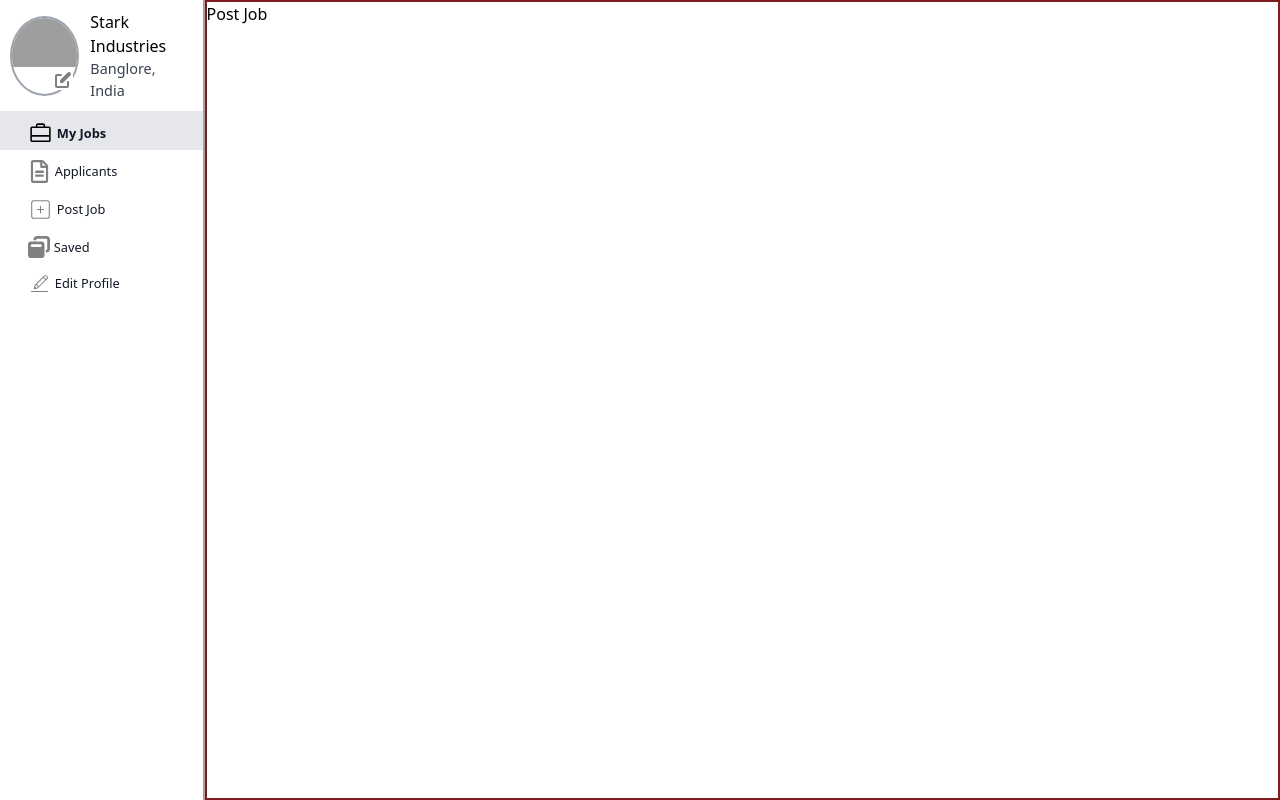
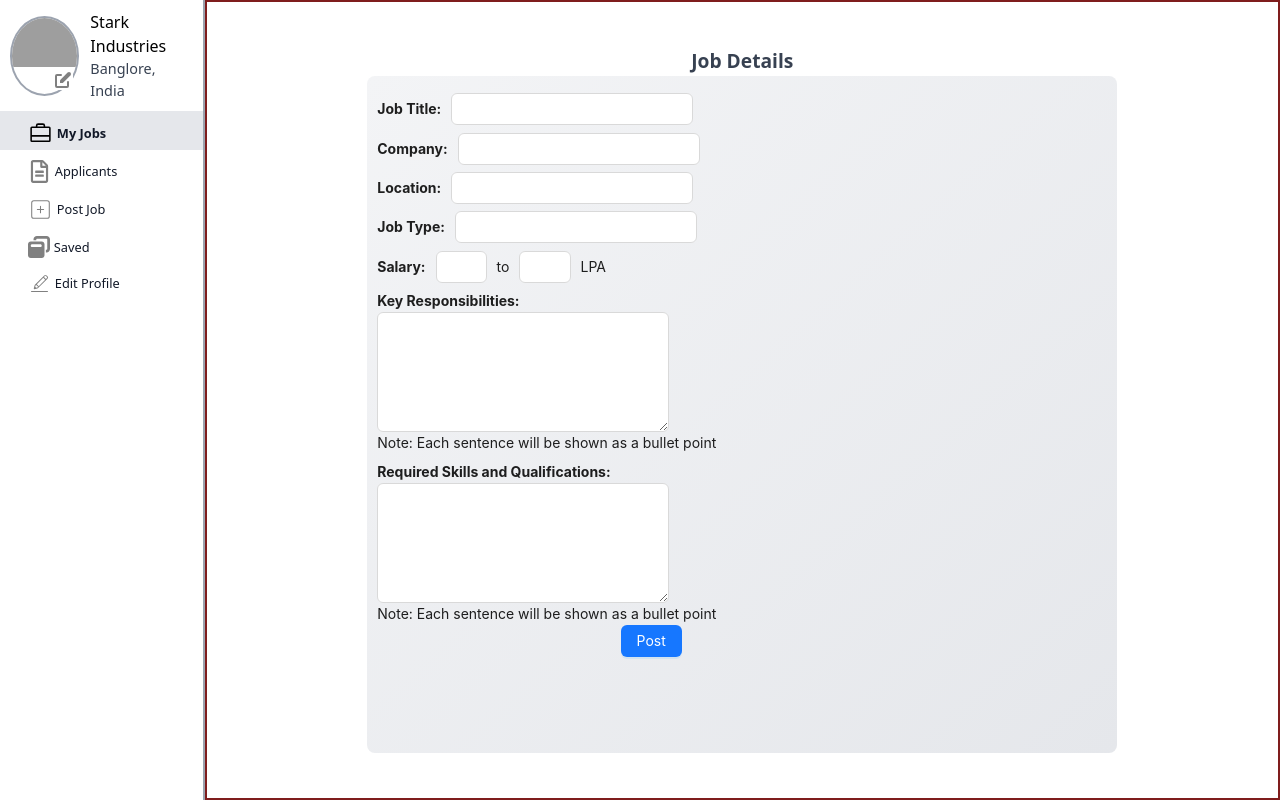
Before and after one commit to ShreeramNew/job-portal-typescript, a Next.js app: page /dashboard/postJob in a window 1280 px wide. Built offline with nearby package versions, Linux system fonts and the light colour scheme; grey boxes are pictures that could not be loaded.

Commit message:
jobPost page is done

```diff
--- a/src/app/dashboard/postJob/page.tsx
+++ b/src/app/dashboard/postJob/page.tsx
@@ -1,8 +1,143 @@
 "use client";
+import { BsCaretRightFill } from "react-icons/bs";
+import React from "react";
+import type { FormProps } from "antd";
+import { Button, Checkbox, Form, Input } from "antd";
+import TextArea from "antd/es/input/TextArea";
+
+type FieldType = {
+   jobTitle?: string;
+   company?: string;
+   location?: string;
+   jobType?: string;
+   minSalary?: number;
+   maxSalary?: number;
+   responsibilities?: string;
+   skills?: string;
+};
+
+const onFinish: FormProps<FieldType>["onFinish"] = (values) => {
+   console.log("Success:", values);
+};
+
+const onFinishFailed: FormProps<FieldType>["onFinishFailed"] = (errorInfo) => {
+   console.log("Failed:", errorInfo);
+};
+
 export default function Page() {
    return (
-      <div className="h-screen w-screen grid grid-cols-1 border-2 border-red-900  md:grid-cols-12  overflow-x-hidden">
-        Post Job
+      <div className="w-screen h-screen border-2 pt-[16%] md:pt-0 border-red-900 flex flex-col justify-center items-center overflow-x-scroll">
+         <h3 className="  left-0 text-gray-700 font-bold text-[1.2rem]">Job Details</h3>
+         <div className="w-[90%] md:w-[70%] bg-gradient-to-br from-gray-100 to-gray-200 rounded-lg  h-[90%] md:h-[85%] overflow-y-scroll overflow-x-hidden  p-[10px] text-gray-700 text-[1rem] md:text-[0.8rem] ">
+            <Form
+               name="basic"
+               onFinish={onFinish}
+               onFinishFailed={onFinishFailed}
+               className="h-full"
+            >
+               <div className="mt-[5%] md:mt-[1%] w-full h-auto flex gap-[10px] items-center border- border-green-900 ">
+                  <div className="font-bold border- border-red-900 ">Job Title:</div>
+                  <Form.Item<FieldType>
+                     name="jobTitle"
+                     rules={[{ required: true, message: "" }]}
+                     className="border- border-blue-300 !h-full m-0"
+                  >
+                     <Input />
+                  </Form.Item>
+               </div>
+               <div className="mt-[5%] md:mt-[1%] w-full h-auto flex gap-[10px] items-center border- border-green-900 ">
+                  <div className="font-bold border- border-red-900 ">Company:</div>
+                  <Form.Item<FieldType>
+                     name="company"
+                     rules={[{ required: true, message: "" }]}
+                     className="border- border-blue-300 !h-full m-0"
+                  >
+                     <Input />
+                  </Form.Item>
+               </div>
+               <div className="mt-[5%] md:mt-[1%] w-full h-auto flex gap-[10px] items-center border- border-green-900 ">
+                  <div className="font-bold border- border-red-900 ">Location:</div>
+                  <Form.Item<FieldType>
+                     name="location"
+                     rules={[{ required: true, message: "" }]}
+                     className="border- border-blue-300 !h-full m-0"
+                  >
+                     <Input />
+                  </Form.Item>
+               </div>
+               <div className="mt-[5%] md:mt-[1%] w-full h-auto flex gap-[10px] items-center border- border-green-900 ">
+                  <div className="font-bold border- border-red-900 ">Job Type:</div>
+                  <Form.Item<FieldType>
+                     name="jobType"
+                     rules={[{ required: true, message: "" }]}
+                     className="border- border-blue-300 !h-full m-0"
+                  >
+                     <Input />
+                  </Form.Item>
+               </div>
+               <div className="mt-[5%] md:mt-[1%] w-full h-auto flex gap-[10px] items-center border- border-green-900 ">
+                  <div className="font-bold border- border-red-900 ">Salary:</div>
+                  <Form.Item<FieldType>
+                     name="minSalary"
+                     rules={[{ required: true, message: "" }]}
+                     className="border- border-blue-300 !h-full m-0 !flex justify-center items-center w-[17%] md:w-[7%]"
+                  >
+                     <Input type="number" />
+                  </Form.Item>
+                  <div>to</div>
+                  <Form.Item<FieldType>
+                     name="maxSalary"
+                     rules={[{ required: true, message: "" }]}
+                     className="border- border-blue-300 !h-full m-0 !flex justify-center items-center w-[17%] md:w-[7%]"
+                  >
+                     <Input type="number" />
+                  </Form.Item>
+                  <span>LPA</span>
+               </div>
+
+               <div className="mt-[5%] md:mt-[1%] w-full h-auto border- border-green-900 ">
+                  <div className="font-bold border- border-red-900 ">Key Responsibilities:</div>
+                  <Form.Item<FieldType>
+                     name="responsibilities"
+                     rules={[{ required: true, message: "" }]}
+                     className="border- border-blue-300 w-[90%] md:w-[40%] !h-full m-0"
+                  >
+                     <TextArea rows={5} />
+                  </Form.Item>
+                  <div>Note: Each sentence will be shown as a bullet point</div>
+               </div>
+               <div className="mt-[5%] md:mt-[1%] w-full h-auto border- border-green-900 ">
+                  <div className="font-bold border- border-red-900 ">
+                     Required Skills and Qualifications:
+                  </div>
+                  <Form.Item<FieldType>
+                     name="skills"
+                     rules={[{ required: true, message: "" }]}
+                     className="border- border-blue-300 w-[90%] md:w-[40%] !h-full m-0"
+                  >
+                     <TextArea rows={5} />
+                  </Form.Item>
+                  <div>Note: Each sentence will be shown as a bullet point</div>
+               </div>
+
+               <Form.Item wrapperCol={{ offset: 8, span: 16 }}>
+                  <Button type="primary" htmlType="submit">
+                     Post
+                  </Button>
+               </Form.Item>
+            </Form>
+         </div>
       </div>
    );
 }
+
+const BulletPoints = ({ point }: { point: string }) => {
+   return (
+      <div className=" flex w-full border- border-red-900">
+         <div className="mt-[5%] md:mt-[1%] ">
+            <BsCaretRightFill color="gray" size={15} />
+         </div>
+         {point}
+      </div>
+   );
+};
```
